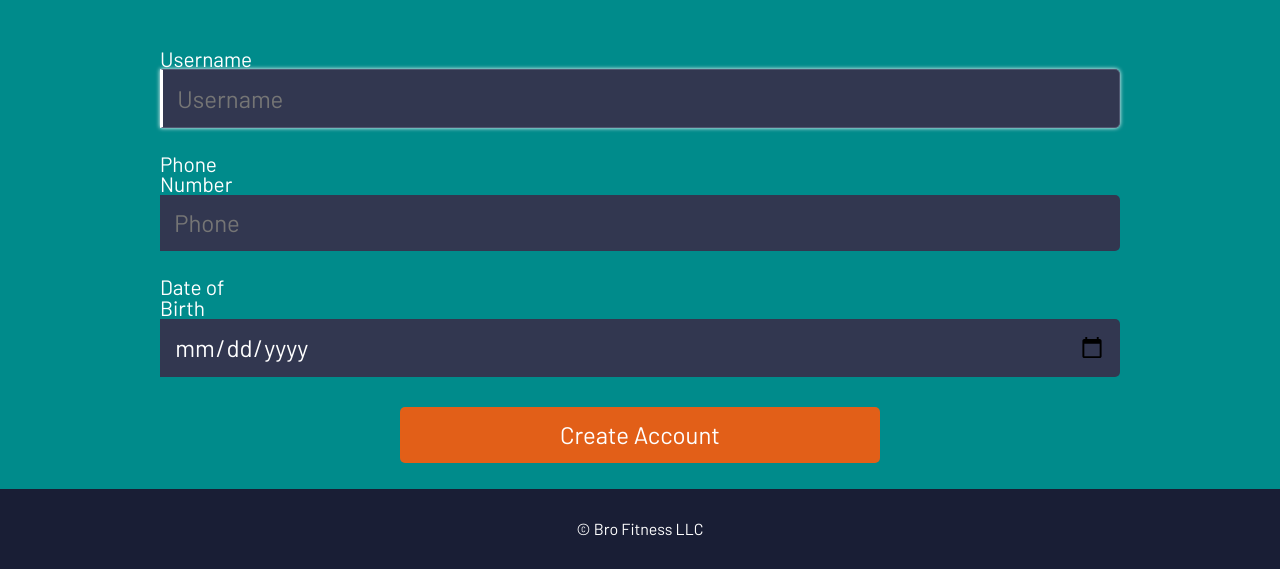
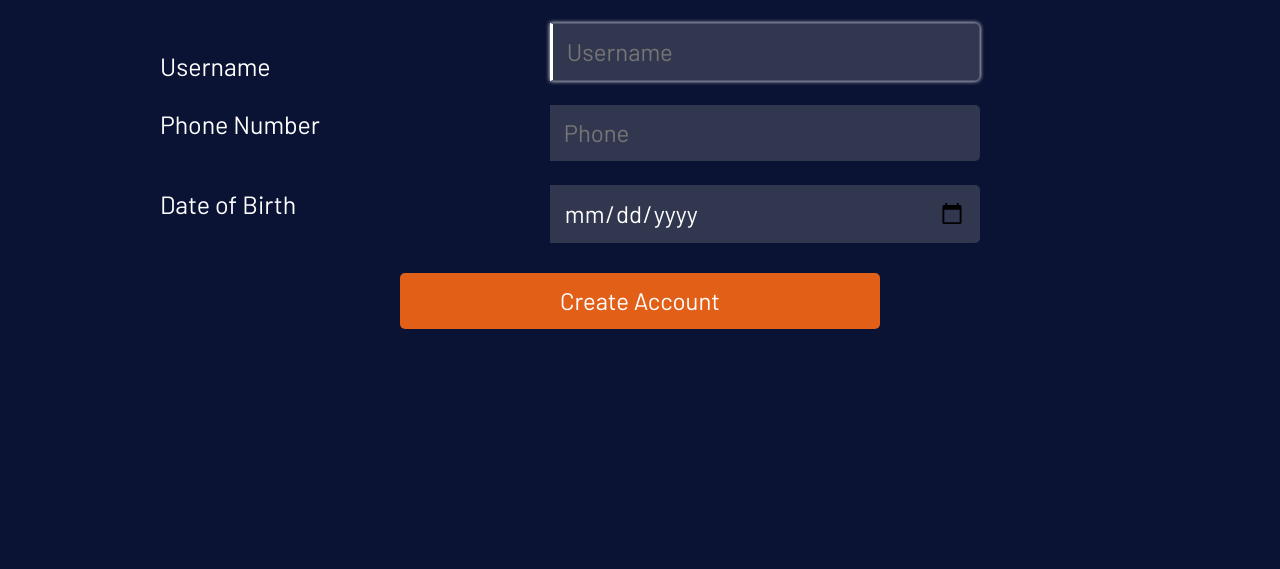
Before and after one commit to hci-and-web/lab2, a plain HTML site: page index.html in a window 1280 px wide. Shown: the part 231-800 px from the top of the page. Drawn offline with Linux system fonts and the light colour scheme.

Commit message:
removed stupid footer and test bg colors

```diff
--- a/css/screen.css
+++ b/css/screen.css
@@ -11,7 +11,8 @@ body {
   background-color: #0b1334;
   color:#ffffff;
   font-family: 'Barlow', sans-serif;
-  font-size: ;
+  font-size: 1.35;
+  padding-bottom: 3em;
 }
 
 header {
@@ -39,16 +40,6 @@ h1 {
   font-size: 2em;
   text-align: center;
   margin: 1em;
-}
-
-footer {
-  width: 100%;
-  height:5em;
-  position: absolute;
-  bottom: 0;
-  box-sizing: border-box;
-  padding: 2em;
-  background-color: #191e35;
 }
 
 footer p {
@@ -106,6 +97,7 @@ label {
   margin:auto;
   width: 95%;
   margin-top: 1.25em;
+  font-size: 1.2em;
 }
 
 
@@ -136,7 +128,7 @@ label {
 
 @media only screen and (min-width: 768px) {
   body {
-    background-color: indigo;
+    font-size: 1.2em;
   }
 
   #form_section {
@@ -158,11 +150,15 @@ label {
 
 @media only screen and (min-width: 1025px) {
   body {
-    background-color: darkcyan;
+    font-size: 1em;
+  }
+
+  input {
+    width:18em;
   }
 
   label {
-    width: 10%;
+    width: 10em;
     float:left;
   }
 }
--- a/index.html
+++ b/index.html
@@ -19,20 +19,20 @@
 
   <section id="form_section">
     <h1>Join the club:</h1>
+
     <form method="get" action="#null" autocomplete="on">
       <label for="username_input">Username</label>
       <input id="username_input" type="text" placeholder="Username" autofocus>
+
       <label for="phone_input">Phone Number</label>
       <input id="phone_input" type="tel" placeholder="Phone">
+
       <label for="dob_input">Date of Birth</label>
       <input id="dob_input" type="date">
+
       <input id="submit_button" type="button" value="Create Account">
     </form>
   </section>
 
-  <footer>
-    <p>© Bro Fitness LLC</p>
-  </footer>
-
 </body>
 </html>
```
